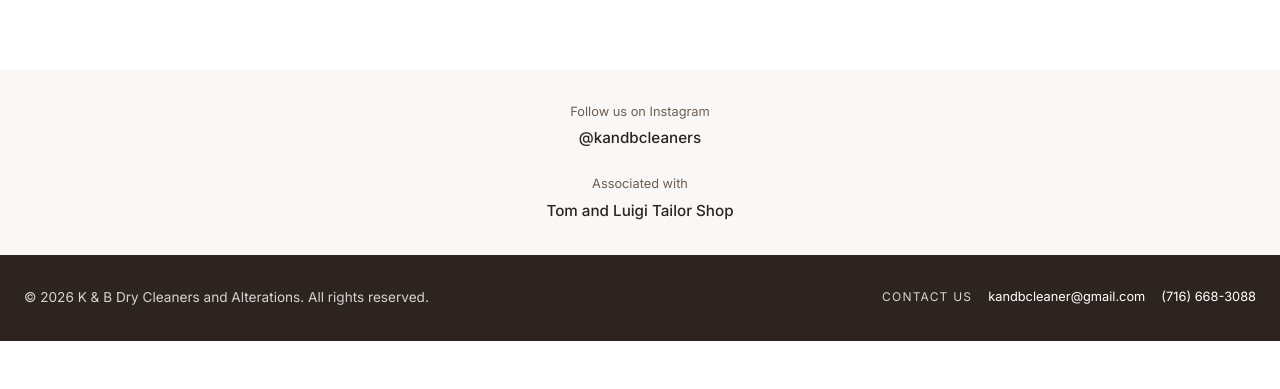
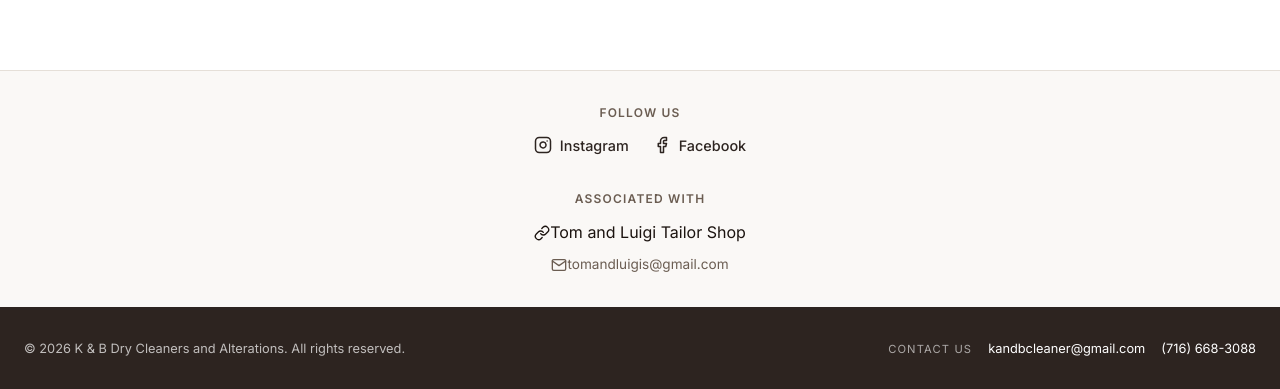
Before and after one commit to notEmmi/kandb, a React (Vite) app: page / in a window 1280 px wide. Shown: the part 5228-5617 px from the top of the page. Before the commit the page ends 5569 px from the top, so only its background shows below. Built offline with nearby package versions, Linux system fonts and the light colour scheme.

Commit message:
fix: update footer to enhance social media links and partner information

```diff
--- a/src/App.css
+++ b/src/App.css
@@ -760,44 +760,97 @@ section {
 .top-footer {
   display: flex;
   flex-direction: column;
-  gap: var(--space-6);
+  gap: var(--space-8);
   padding: var(--space-8) var(--space-6);
   text-align: center;
   background: var(--card);
+  border-top: 1px solid var(--border);
 }
 
-.footer-instagram,
+.footer-social,
 .footer-partner {
   display: flex;
   flex-direction: column;
-  gap: var(--space-1);
+  align-items: center;
+  gap: var(--space-3);
 }
 
-.footer-instagram span,
-.footer-partner span {
-  font-size: 0.8rem;
+.footer-social > span,
+.footer-partner > span {
+  font-size: 0.75rem;
+  font-weight: 600;
+  text-transform: uppercase;
+  letter-spacing: 0.1em;
   color: var(--muted-foreground);
 }
 
-.footer-instagram a,
-.footer-partner a {
-  font-size: 0.95rem;
+.social-links {
+  display: flex;
+  gap: var(--space-6);
+  align-items: center;
+  justify-content: center;
+}
+
+.social-links a {
+  display: inline-flex;
+  align-items: center;
+  gap: var(--space-2);
+  font-size: 0.9rem;
   font-weight: 500;
   color: var(--primary);
   text-decoration: none;
   transition: color 0.2s ease;
 }
 
-.footer-instagram a:hover,
+.social-links a:hover {
+  color: var(--accent);
+}
+
+.social-links svg {
+  flex-shrink: 0;
+  width: 18px;
+  height: 18px;
+}
+
+.footer-partner-links {
+  display: flex;
+  flex-direction: column;
+  align-items: center;
+  gap: var(--space-2);
+}
+
+.footer-partner a {
+  display: inline-flex;
+  align-items: center;
+  transition: color 0.2s ease;
+}
+
 .footer-partner a:hover {
   color: var(--accent);
+}
+
+.footer-partner svg {
+  flex-shrink: 0;
+  width: 16px;
+  height: 16px;
+}
+
+.partner-email {
+  font-size: 0.85rem !important;
+  font-weight: 400 !important;
+  color: var(--muted-foreground) !important;
+}
+
+.partner-email:hover {
+  color: var(--accent) !important;
 }
 
 .bottom-footer {
   display: flex;
   flex-direction: row;
   justify-content: space-between;
-  gap: var(--space-6);
+  gap: var(--space-4);
+  align-items: center;
   padding: var(--space-8) var(--space-6);
   text-align: center;
   background: var(--primary);
@@ -806,24 +859,25 @@ section {
 
 .bottom-footer > p {
   margin: 0;
-  font-size: 0.85rem;
+  font-size: 0.8rem;
   color: var(--primary-foreground);
-  opacity: 0.8;
+  opacity: 0.7;
 }
 
 .footer-contact {
   display: flex;
   flex-direction: row;
+  align-items: center;
   gap: var(--space-4);
 }
 
 .footer-contact p {
   margin: 0;
-  font-size: 0.75rem;
+  font-size: 0.7rem;
   text-transform: uppercase;
   letter-spacing: 0.1em;
   color: var(--primary-foreground);
-  opacity: 0.8;
+  opacity: 0.6;
 }
 
 .footer-contact a {
@@ -831,11 +885,10 @@ section {
   text-decoration: none;
   font-size: 0.8rem;
   transition: opacity 0.2s ease;
-  margin: 0;
 }
 
 .footer-contact a:hover {
-  opacity: 0.8;
+  opacity: 0.7;
 }
 
 /* ========================================
--- a/src/App.jsx
+++ b/src/App.jsx
@@ -347,25 +347,60 @@ function App() {
 
       <footer className="footer">
         <div className="top-footer">
-          <div className="footer-instagram">
-            <span>Follow us on Instagram</span>
+          <div className="footer-social">
+            <span>Follow Us</span>
+            <div className="social-links">
               <a
                 href="https://www.instagram.com/kandbcleaners/"
                 target="_blank"
                 rel="noopener noreferrer"
+                aria-label="Follow us on Instagram"
               >
-              @kandbcleaners
+                <svg width="20" height="20" viewBox="0 0 24 24" fill="none" stroke="currentColor" strokeWidth="2" strokeLinecap="round" strokeLinejoin="round">
+                  <rect x="2" y="2" width="20" height="20" rx="5" ry="5"></rect>
+                  <path d="M16 11.37A4 4 0 1 1 12.63 8 4 4 0 0 1 16 11.37z"></path>
+                  <line x1="17.5" y1="6.5" x2="17.51" y2="6.5"></line>
+                </svg>
+                <span>Instagram</span>
               </a>
+              <a
+                href="https://www.facebook.com/people/KB-dry-cleaners/61589575148506/?mibextid=wwXIfr"
+                target="_blank"
+                rel="noopener noreferrer"
+                aria-label="Follow us on Facebook"
+              >
+                <svg width="20" height="20" viewBox="0 0 24 24" fill="none" stroke="currentColor" strokeWidth="2" strokeLinecap="round" strokeLinejoin="round">
+                  <path d="M18 2h-3a5 5 0 0 0-5 5v3H7v4h3v8h4v-8h3l1-4h-4V7a1 1 0 0 1 1-1h3z"></path>
+                </svg>
+                <span>Facebook</span>
+              </a>
+            </div>
           </div>
           <div className="footer-partner">
             <span>Associated with</span>
+            <div className="footer-partner-links">
               <a
                 href="https://www.tomandluigistailorshop.com/"
                 target="_blank"
                 rel="noopener noreferrer"
               >
+                <svg width="16" height="16" viewBox="0 0 24 24" fill="none" stroke="currentColor" strokeWidth="2" strokeLinecap="round" strokeLinejoin="round">
+                  <path d="M10 13a5 5 0 0 0 7.54.54l3-3a5 5 0 0 0-7.07-7.07l-1.72 1.71"></path>
+                  <path d="M14 11a5 5 0 0 0-7.54-.54l-3 3a5 5 0 0 0 7.07 7.07l1.71-1.71"></path>
+                </svg>
                 Tom and Luigi Tailor Shop
               </a>
+              <a
+                href="mailto:tomandluigis@gmail.com"
+                className="partner-email"
+              >
+                <svg width="16" height="16" viewBox="0 0 24 24" fill="none" stroke="currentColor" strokeWidth="2" strokeLinecap="round" strokeLinejoin="round">
+                  <path d="M4 4h16c1.1 0 2 .9 2 2v12c0 1.1-.9 2-2 2H4c-1.1 0-2-.9-2-2V6c0-1.1.9-2 2-2z"></path>
+                  <polyline points="22,6 12,13 2,6"></polyline>
+                </svg>
+                tomandluigis@gmail.com
+              </a>
+            </div>
           </div>
         </div>
         <div className="bottom-footer">
```
Lines whose indentation alone changed are shown as unchanged.
